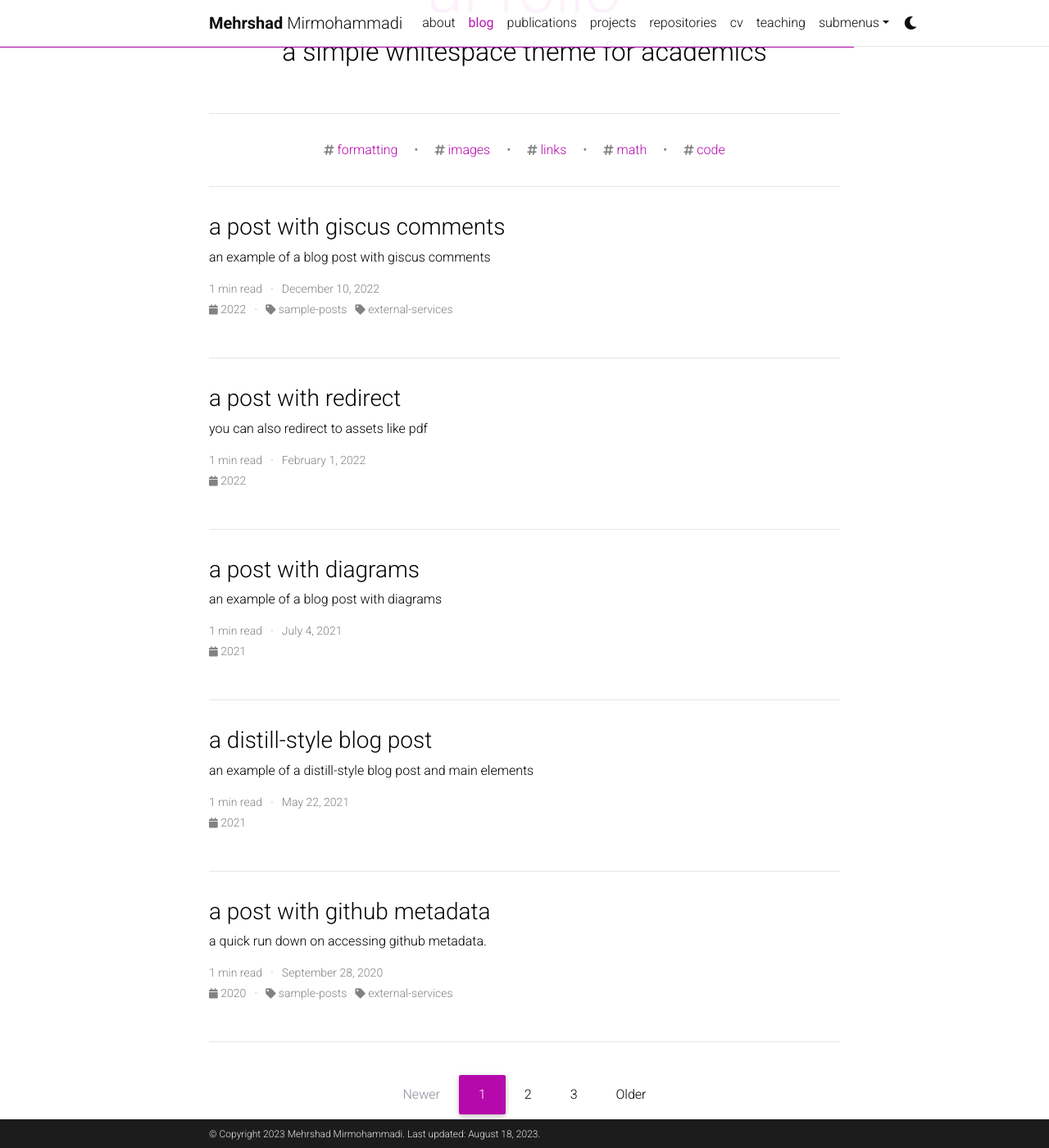
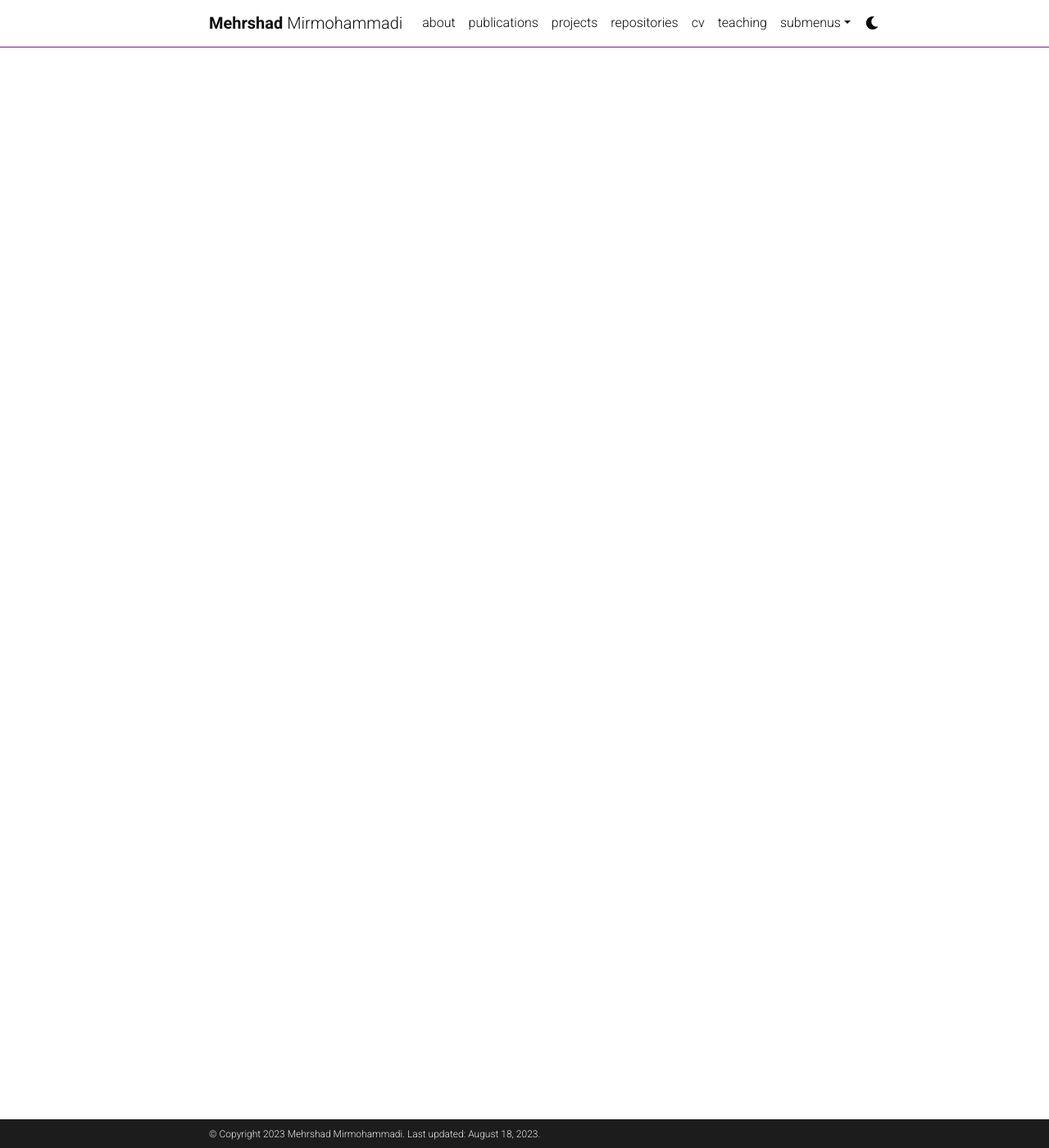
Before and after one commit to mMirmohammadi/mMirmohammadi.gitgub.io, a Jekyll site: the page built from blog/index.html, in a window 1280 px wide and 1400 px high, scrolled down 197 px. Shown: the whole window at 82% size. Built offline with Jekyll 4.4.1, drawn with Linux system fonts in a browser that asks for light colours; the list of posts is cut into pages by our own code; comment, search, counter and statistics services are not loaded; a style sheet for code colours, icons or effects is not loaded; some of the changed lines change nothing that is shown.

Commit message:
Remove Blog and RSS

```diff
--- a/_config.yml
+++ b/_config.yml
@@ -41,7 +41,7 @@ repo_trophies:
 # will use title and url fields
 # Take a look to https://github.com/jekyll/jekyll-feed for more customization
 
-rss_icon: true
+rss_icon: false
 
 # -----------------------------------------------------------------------------
 # Layout
@@ -116,45 +116,45 @@ bing_site_verification: # out your bing-site-verification ID (Bing Webmaster)
 # Blog
 # -----------------------------------------------------------------------------
 
-blog_name: al-folio # blog_name will be displayed in your blog page
-blog_nav_title: blog # your blog must have a title for it to be displayed in the nav bar
-blog_description: a simple whitespace theme for academics
-permalink: /blog/:year/:title/
+# blog_name: al-folio # blog_name will be displayed in your blog page
+# blog_nav_title: blog # your blog must have a title for it to be displayed in the nav bar
+# blog_description: a simple whitespace theme for academics
+# permalink: /blog/:year/:title/
 
-# Pagination
-pagination:
-  enabled: true
+# # Pagination
+# pagination:
+#   enabled: true
 
-related_blog_posts:
-  enabled: true
-  max_related: 5
+# related_blog_posts:
+#   enabled: true
+#   max_related: 5
 
-# Giscus comments (RECOMMENDED)
-# Follow instructions on https://giscus.app/ to setup for your repo to fill out
-# the information below.
-giscus:
-  repo: alshedivat/al-folio # <your-github-user-name>/<your-github-repo-name>
-  repo_id: MDEwOlJlcG9zaXRvcnk2MDAyNDM2NQ==
-  category: Comments # name of the category under which discussions will be created
-  category_id: DIC_kwDOA5PmLc4CTBt6
-  mapping: title # identify discussions by post title
-  strict: 1 # use strict identification mode
-  reactions_enabled: 1 # enable (1) or disable (0) emoji reactions
-  input_position: bottom # whether to display input form below (bottom) or above (top) the comments
-  theme: preferred_color_scheme # name of the color scheme (preferred works well with al-folio light/dark mode)
-  emit_metadata: 0
-  lang: en
+# # Giscus comments (RECOMMENDED)
+# # Follow instructions on https://giscus.app/ to setup for your repo to fill out
+# # the information below.
+# giscus:
+#   repo: alshedivat/al-folio # <your-github-user-name>/<your-github-repo-name>
+#   repo_id: MDEwOlJlcG9zaXRvcnk2MDAyNDM2NQ==
+#   category: Comments # name of the category under which discussions will be created
+#   category_id: DIC_kwDOA5PmLc4CTBt6
+#   mapping: title # identify discussions by post title
+#   strict: 1 # use strict identification mode
+#   reactions_enabled: 1 # enable (1) or disable (0) emoji reactions
+#   input_position: bottom # whether to display input form below (bottom) or above (top) the comments
+#   theme: preferred_color_scheme # name of the color scheme (preferred works well with al-folio light/dark mode)
+#   emit_metadata: 0
+#   lang: en
 
-# Disqus comments (DEPRECATED)
-disqus_shortname: al-folio # put your disqus shortname
-# https://help.disqus.com/en/articles/1717111-what-s-a-shortname
+# # Disqus comments (DEPRECATED)
+# disqus_shortname: al-folio # put your disqus shortname
+# # https://help.disqus.com/en/articles/1717111-what-s-a-shortname
 
-# External sources.
-# If you have blog posts published on medium.com or other exteranl sources,
-# you can display them in your blog by adding a link to the RSS feed.
-external_sources:
-  - name: medium.com
-    rss_url: https://medium.com/@al-folio/feed
+# # External sources.
+# # If you have blog posts published on medium.com or other exteranl sources,
+# # you can display them in your blog by adding a link to the RSS feed.
+# external_sources:
+#   - name: medium.com
+#     rss_url: https://medium.com/@al-folio/feed
 
 # -----------------------------------------------------------------------------
 # Collections
@@ -237,18 +237,18 @@ jekyll-minifier:
 # Jekyll Archives
 # -----------------------------------------------------------------------------
 
-jekyll-archives:
-  enabled: [year, tags, categories] # enables year, tag and category archives (remove if you need to disable one of them).
-  layouts:
-    year: archive-year
-    tag: archive-tag
-    category: archive-category
-  permalinks:
-    year: "/blog/:year/"
-    tag: "/blog/tag/:name/"
-    category: "/blog/category/:name/"
+# jekyll-archives:
+#   enabled: [year, tags, categories] # enables year, tag and category archives (remove if you need to disable one of them).
+#   layouts:
+#     year: archive-year
+#     tag: archive-tag
+#     category: archive-category
+#   permalinks:
+#     year: "/blog/:year/"
+#     tag: "/blog/tag/:name/"
+#     category: "/blog/category/:name/"
 
-display_tags: ["formatting", "images", "links", "math", "code"] # this tags will be dispalyed on the front page of your blog
+# display_tags: ["formatting", "images", "links", "math", "code"] # this tags will be dispalyed on the front page of your blog
 
 # -----------------------------------------------------------------------------
 # Jekyll Scholar
```
